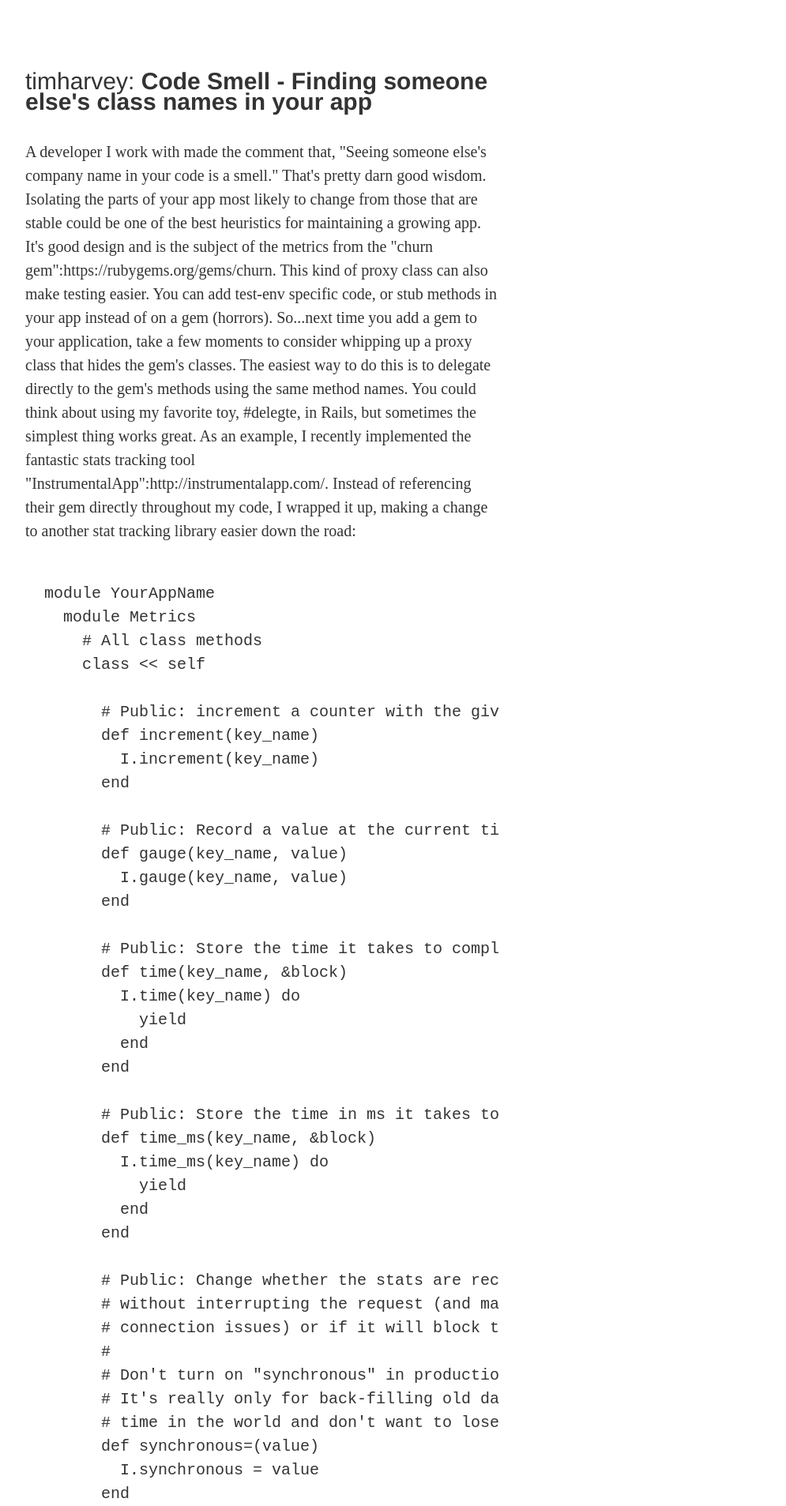
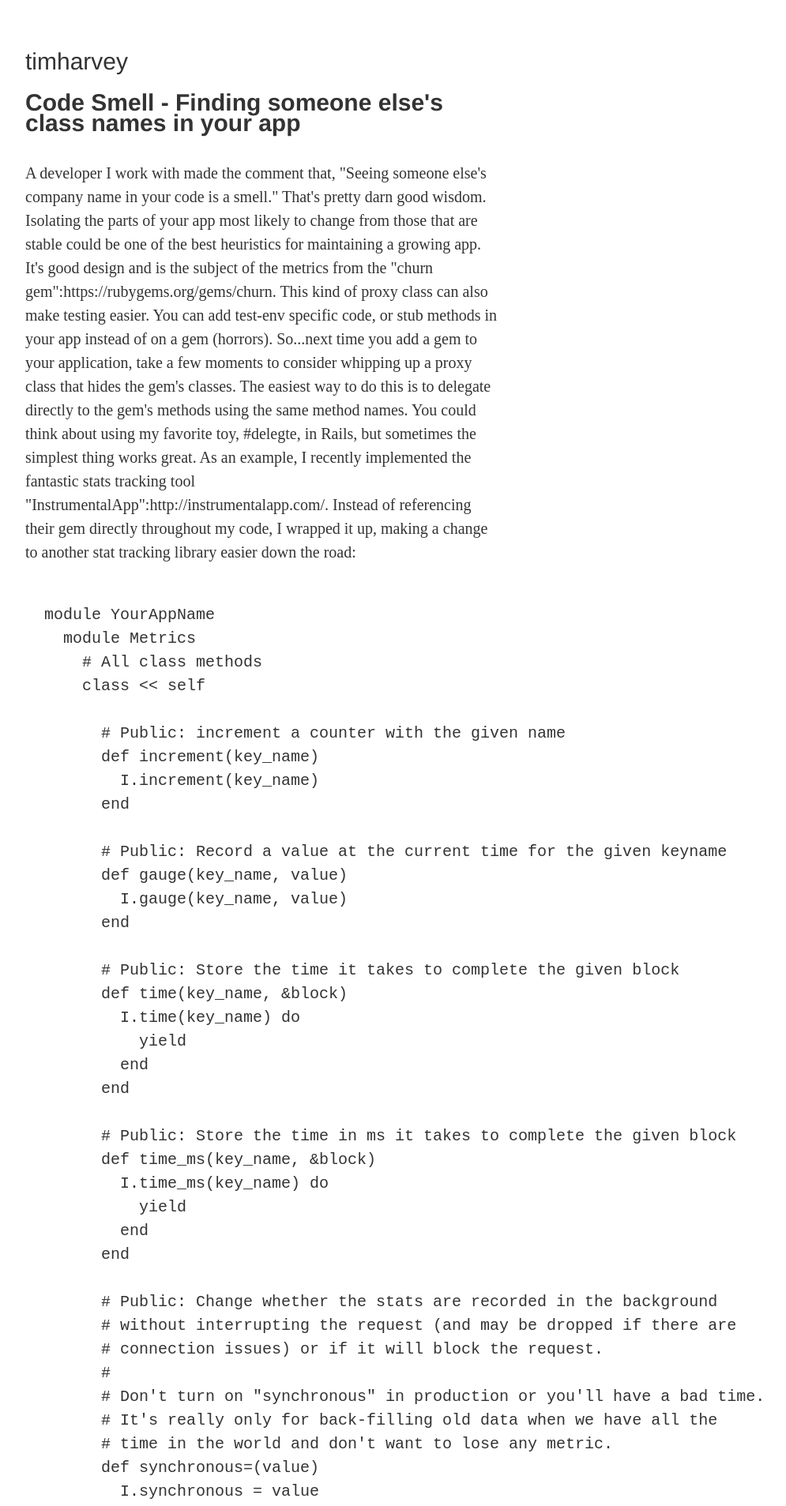
Before and after one commit to tjh/tjh.github.io, a Jekyll site: the page built from index.html, in a window 1280 px wide. Shown: the top 1907 px of the page at 79% size, without its empty margins (40-1035 px from the left). Built offline with Jekyll 4.4.1, drawn with Linux system fonts in a browser that asks for light colours.

Commit message:
Clean up formatting
* Separate blog title and post heading

* Allow code to overflow out of #content

```diff
--- a/_layouts/post.html
+++ b/_layouts/post.html
@@ -2,8 +2,10 @@
 layout: default
 ---
   <div class="post" id="post-<?php the_ID(); ?>">
-
-    <h2><a href="/">timharvey</a>: <b>{{ page.title }}</b></h2>
+    <h2>
+      <a href="/">timharvey</a><br /><br />
+      <b>{{ page.title }}</b>
+    </h2>
 
     <div class="entry">
       {{ page.content | markdownify }}
--- a/index.html
+++ b/index.html
@@ -6,7 +6,7 @@ title: timharvey.net
   <div class="post">
     {% assign most_recent = site.posts.first %}
     <h2>
-      <a href="/">timharvey</a>:
+      <a href="/">timharvey</a><br /><br />
       <a href="{{ most_recent.url}}"><b>{{ most_recent.title }}</b></a>
     </h2>
     <div class="entry">
--- a/stylesheets/screen.css
+++ b/stylesheets/screen.css
@@ -44,7 +44,7 @@ ol{padding: .5em 0em 0em 3.2em;}
 li{line-height: 30px; padding: 6px 0 0 0;}
 
 
-#content {min-width: 20em; max-width: 30em; overflow: hidden;
+#content {min-width: 20em; max-width: 30em;
 	margin-top:60px; margin-left:64px; margin-right:14px; margin-bottom:0px;}
 .entry a:link {color: #303030; text-decoration: none; border-width: 0 0 1px 0; border-style: none none solid none; border-color: #C0C0C0;}
 .entry a:visited {color: #303030; text-decoration: none; border-width: 0 0 1px 0; border-style: none none solid none; border-color: #C0C0C0;}
```
